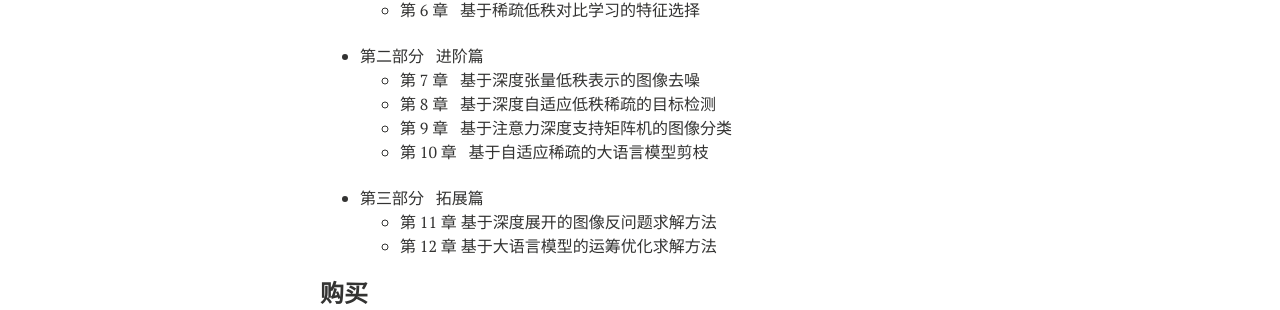
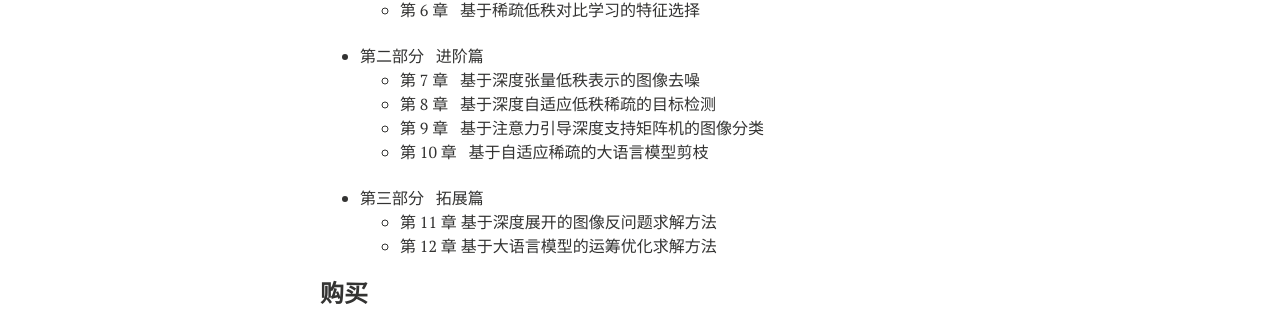
Before and after one commit to xianchaoxiu/xianchaoxiu.github.io, a Jekyll site: the page built from chinese/book/OPT/index.md, in a window 1280 px wide. Shown: the part 449-759 px from the top of the page. Built offline with Jekyll 4.4.1, drawn with Linux system fonts in a browser that asks for light colours; nearby versions of some CDN libraries.

Commit message:
Update index.md

```diff
--- a/chinese/book/OPT/index.md
+++ b/chinese/book/OPT/index.md
@@ -24,7 +24,7 @@ share: false
 * 第二部分 &nbsp; 进阶篇 <br>
   - 第 7 章 &nbsp;  基于深度张量低秩表示的图像去噪 <br>
   - 第 8 章 &nbsp;  基于深度自适应低秩稀疏的目标检测 <br>
-  - 第 9 章 &nbsp;  基于注意力深度支持矩阵机的图像分类 <br>
+  - 第 9 章 &nbsp;  基于注意力引导深度支持矩阵机的图像分类 <br>
   - 第 10 章 &nbsp;   基于自适应稀疏的大语言模型剪枝 <br><br>
 
 
```
